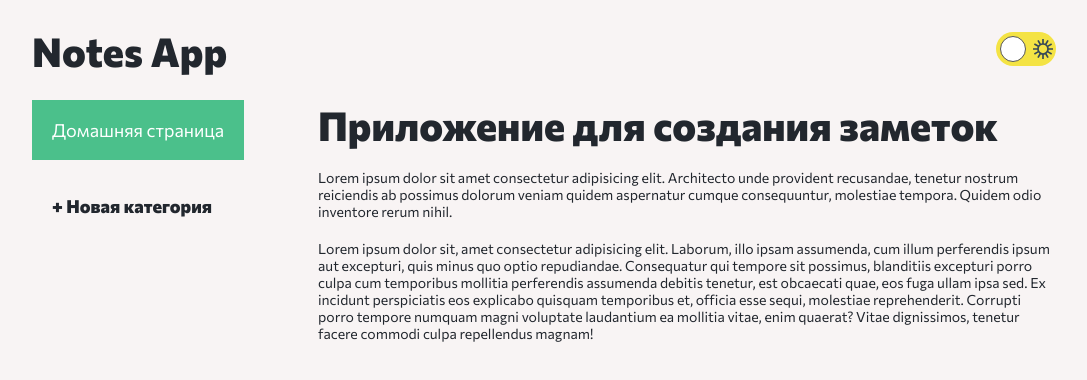
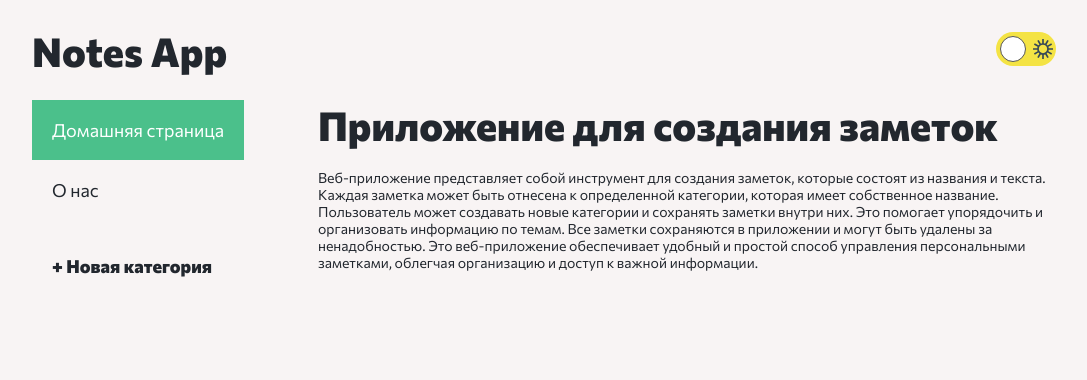
Before and after one commit to DanyaMarkov/notes-app, a React (Vite) app: page / in a window 1280 px wide. Shown: the top 380 px of the page, without its empty margins (96-1183 px from the left). Built offline with nearby package versions, Linux system fonts and the light colour scheme.

Commit message:
add about page

```diff
--- a/src/App/App.tsx
+++ b/src/App/App.tsx
@@ -1,5 +1,6 @@
 import Header from "@components/Header/Header";
 import SidebarMenu from "@components/SidebarMenu/SidebarMenu";
+import About from "@pages/About/About";
 import Landing from "@pages/Landing/Landing";
 import NotesPage from "@pages/NotesPage/NotesPage";
 import { useEffect, useState } from "react";
@@ -18,16 +19,18 @@ const App = () => {
             for (let i = 0; i < links.length; i++) {
                 links[i].style.color = theme === "day" ? "#22272e" : "#f8f4f4";
             }
-        }, 0);
-    }, [theme]);
+        }, 10);
+    }, [theme, localStorage.length]);
 
     return (
         <div className="app">
             <Header theme={theme} setTheme={setTheme} />
             <SidebarMenu />
+
             <main>
                 <Routes>
                     <Route path="/" element={<Landing />} />
+                    <Route path="/about" element={<About />} />
                     <Route path="/:noteId" element={<NotesPage />} />
                 </Routes>
             </main>
--- a/src/components/SidebarMenu/SidebarMenu.tsx
+++ b/src/components/SidebarMenu/SidebarMenu.tsx
@@ -75,6 +75,7 @@ const SidebarMenu = () => {
     return (
         <nav className={style.menu}>
             <MenuLink title="Домашняя страница" path="" />
+            <MenuLink title="О нас" path="/about" />
 
             <div className={style.menuList}>
                 {categories.map((category) => {
--- a/src/pages/Landing/Landing.tsx
+++ b/src/pages/Landing/Landing.tsx
@@ -5,17 +5,12 @@ const Landing = () => {
         <div className={style.landing}>
             <h1>Приложение для создания заметок</h1>
             <p>
-                Lorem ipsum dolor sit amet consectetur adipisicing elit. Architecto unde provident recusandae, tenetur
-                nostrum reiciendis ab possimus dolorum veniam quidem aspernatur cumque consequuntur, molestiae tempora.
-                Quidem odio inventore rerum nihil.
-            </p>
-            <p>
-                Lorem ipsum dolor sit, amet consectetur adipisicing elit. Laborum, illo ipsam assumenda, cum illum
-                perferendis ipsum aut excepturi, quis minus quo optio repudiandae. Consequatur qui tempore sit possimus,
-                blanditiis excepturi porro culpa cum temporibus mollitia perferendis assumenda debitis tenetur, est
-                obcaecati quae, eos fuga ullam ipsa sed. Ex incidunt perspiciatis eos explicabo quisquam temporibus et,
-                officia esse sequi, molestiae reprehenderit. Corrupti porro tempore numquam magni voluptate laudantium
-                ea mollitia vitae, enim quaerat? Vitae dignissimos, tenetur facere commodi culpa repellendus magnam!
+                Веб-приложение представляет собой инструмент для создания заметок, которые состоят из названия и текста.
+                Каждая заметка может быть отнесена к определенной категории, которая имеет собственное название.
+                Пользователь может создавать новые категории и сохранять заметки внутри них. Это помогает упорядочить и
+                организовать информацию по темам. Все заметки сохраняются в приложении и могут быть удалены за
+                ненадобностью. Это веб-приложение обеспечивает удобный и простой способ управления персональными
+                заметками, облегчая организацию и доступ к важной информации.
             </p>
         </div>
     );
```
